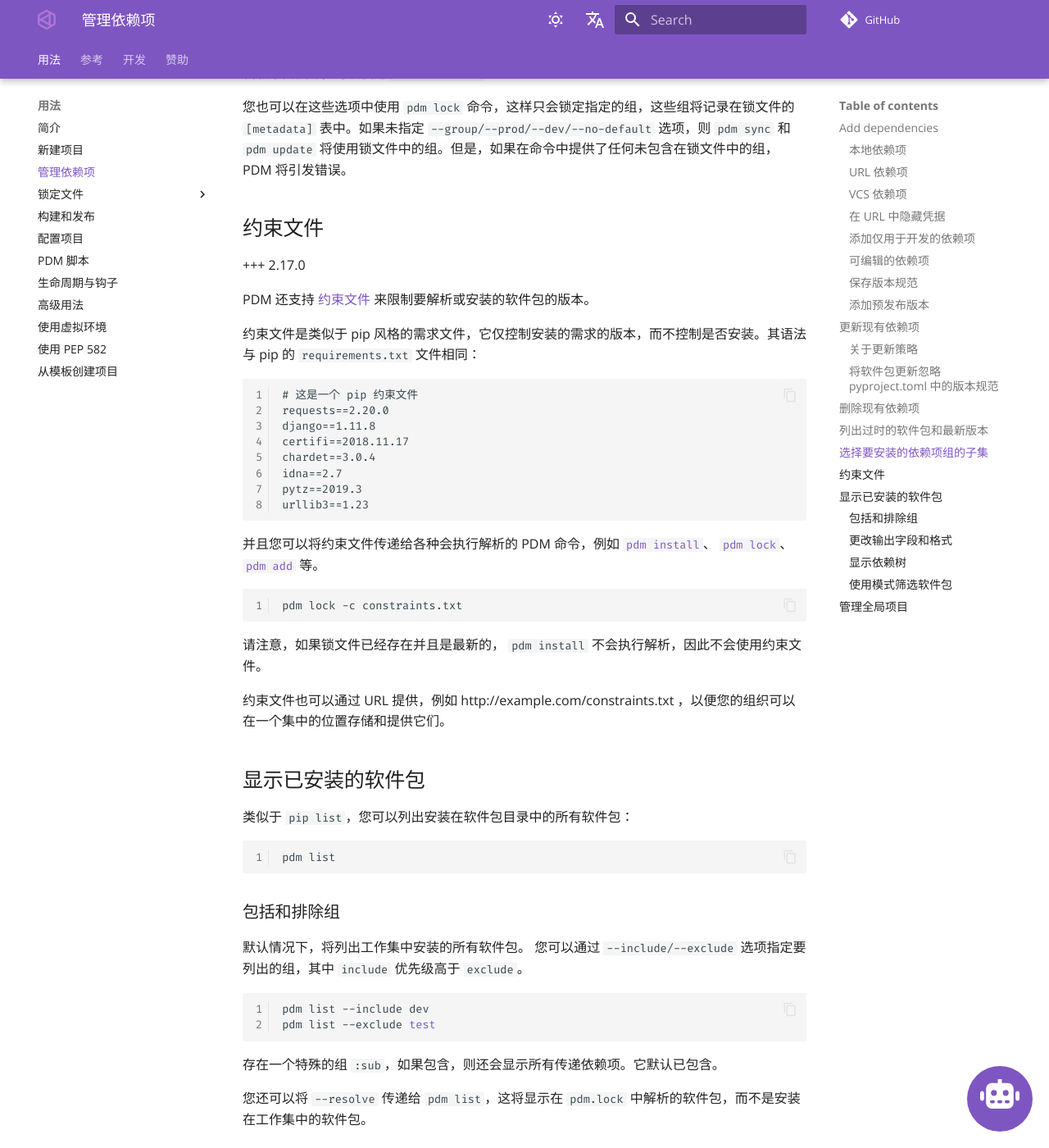
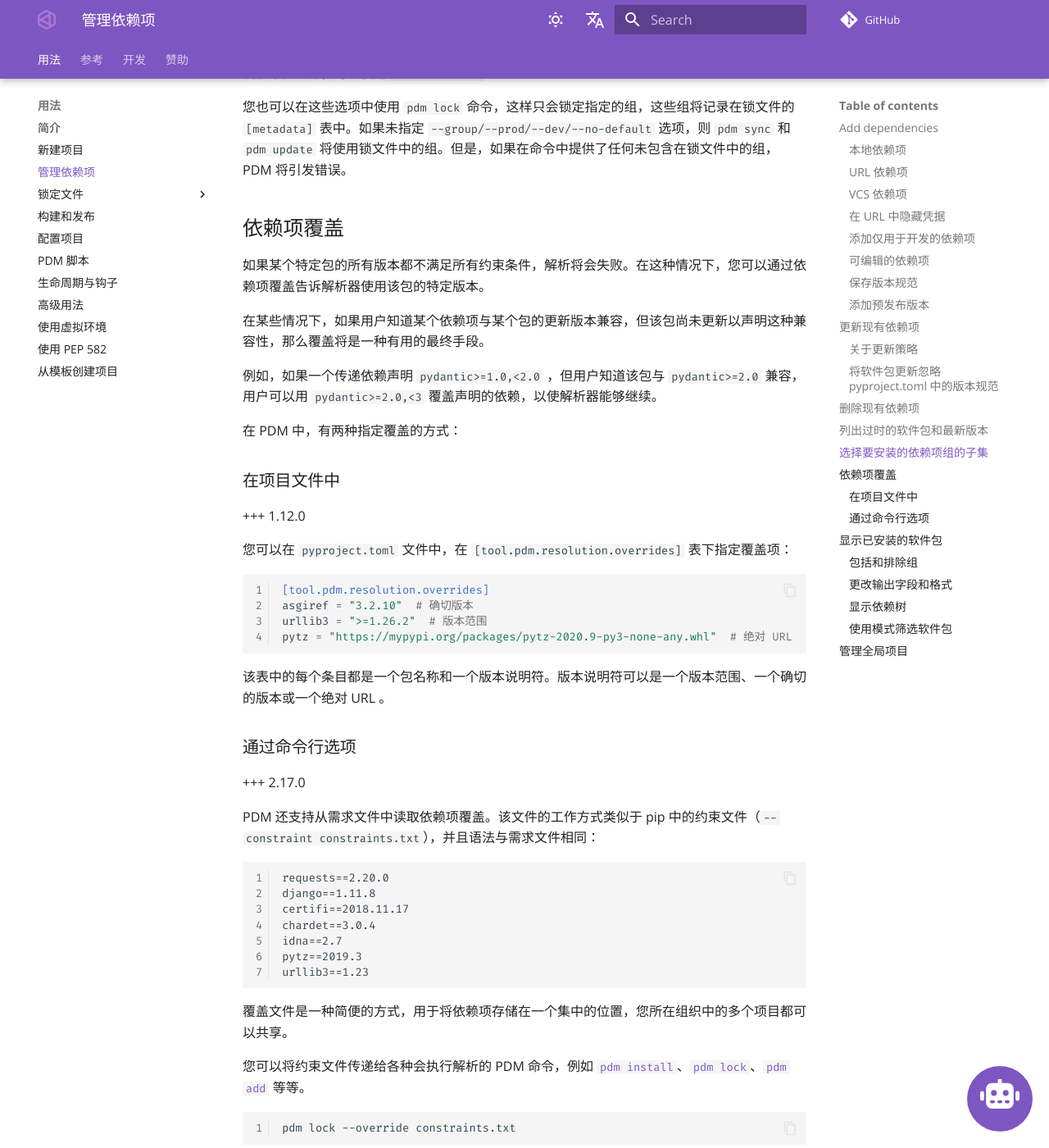
Before and after one commit to pdm-project/pdm-docs-zh, an MkDocs documentation site: the page built from docs/usage/dependency.md, in a window 1280 px wide and 1400 px high, scrolled down 6842 px. Shown: the whole window at 82% size. Built offline with MkDocs 1.6.1 and Material for MkDocs 9.7.7, drawn with Linux system fonts in a browser that asks for light colours; comment, search, counter and statistics services are not loaded; the version menu is left out; some of the changed text lies outside the part shown; grey boxes are pictures that could not be loaded.

Commit message:
sync:  30671647

````diff
--- a/docs/usage/dependency.md
+++ b/docs/usage/dependency.md
@@ -312,16 +312,38 @@ dev2 = ["mkdocs"]
 
 您也可以在这些选项中使用 `pdm lock` 命令，这样只会锁定指定的组，这些组将记录在锁文件的 `[metadata]` 表中。如果未指定 `--group/--prod/--dev/--no-default` 选项，则 `pdm sync` 和 `pdm update` 将使用锁文件中的组。但是，如果在命令中提供了任何未包含在锁文件中的组，PDM 将引发错误。
 
-## 约束文件
+## 依赖项覆盖
+
+如果某个特定包的所有版本都不满足所有约束条件，解析将会失败。在这种情况下，您可以通过依赖项覆盖告诉解析器使用该包的特定版本。
+
+在某些情况下，如果用户知道某个依赖项与某个包的更新版本兼容，但该包尚未更新以声明这种兼容性，那么覆盖将是一种有用的最终手段。
+
+例如，如果一个传递依赖声明 `pydantic>=1.0,<2.0` ，但用户知道该包与 `pydantic>=2.0` 兼容，用户可以用 `pydantic>=2.0,<3` 覆盖声明的依赖，以使解析器能够继续。
+
+在 PDM 中，有两种指定覆盖的方式：
+
+### 在项目文件中
+
++++ 1.12.0
+
+您可以在 `pyproject.toml` 文件中，在 `[tool.pdm.resolution.overrides]` 表下指定覆盖项：
+
+```toml
+[tool.pdm.resolution.overrides]
+asgiref = "3.2.10"  # 确切版本
+urllib3 = ">=1.26.2"  # 版本范围
+pytz = "https://mypypi.org/packages/pytz-2020.9-py3-none-any.whl"  # 绝对 URL
+```
+
+该表中的每个条目都是一个包名称和一个版本说明符。版本说明符可以是一个版本范围、一个确切的版本或一个绝对 URL 。
+
+### 通过命令行选项
 
 +++ 2.17.0
 
-PDM 还支持 [约束文件](https://pip.pypa.io/en/stable/user_guide/#constraints-files) 来限制要解析或安装的软件包的版本。
-
-约束文件是类似于 pip 风格的需求文件，它仅控制安装的需求的版本，而不控制是否安装。其语法与 pip 的 `requirements.txt` 文件相同：
+PDM 还支持从需求文件中读取依赖项覆盖。该文件的工作方式类似于 pip 中的约束文件（`--constraint constraints.txt`），并且语法与需求文件相同：
 
 ```
-# 这是一个 pip 约束文件
 requests==2.20.0
 django==1.11.8
 certifi==2018.11.17
@@ -331,15 +353,17 @@ pytz==2019.3
 urllib3==1.23
 ```
 
-并且您可以将约束文件传递给各种会执行解析的 PDM 命令，例如 [`pdm install`](../reference/cli.md#install)、 [`pdm lock`](../reference/cli.md#lock)、 [`pdm add`](../reference/cli.md#add) 等。
+覆盖文件是一种简便的方式，用于将依赖项存储在一个集中的位置，您所在组织中的多个项目都可以共享。
+
+您可以将约束文件传递给各种会执行解析的 PDM 命令，例如 [`pdm install`](../reference/cli.md#install)、[`pdm lock`](../reference/cli.md#lock)、[`pdm add`](../reference/cli.md#add) 等等。
 
 ```bash
-pdm lock -c constraints.txt
+pdm lock --override constraints.txt
 ```
 
-请注意，如果锁文件已经存在并且是最新的， `pdm install` 不会执行解析，因此不会使用约束文件。
+此选项可以多次提供。
 
-约束文件也可以通过 URL 提供，例如 http://example.com/constraints.txt ，以便您的组织可以在一个集中的位置存储和提供它们。
+覆盖文件也可以通过 URL 提供，例如 `--override http://example.com/constraints.txt` ，以便您的组织能够在远程服务器中存储和提供它们。
 
 ## 显示已安装的软件包
 
````
Also changed, not shown: docs/usage/config.md (+0 -23 lines).
